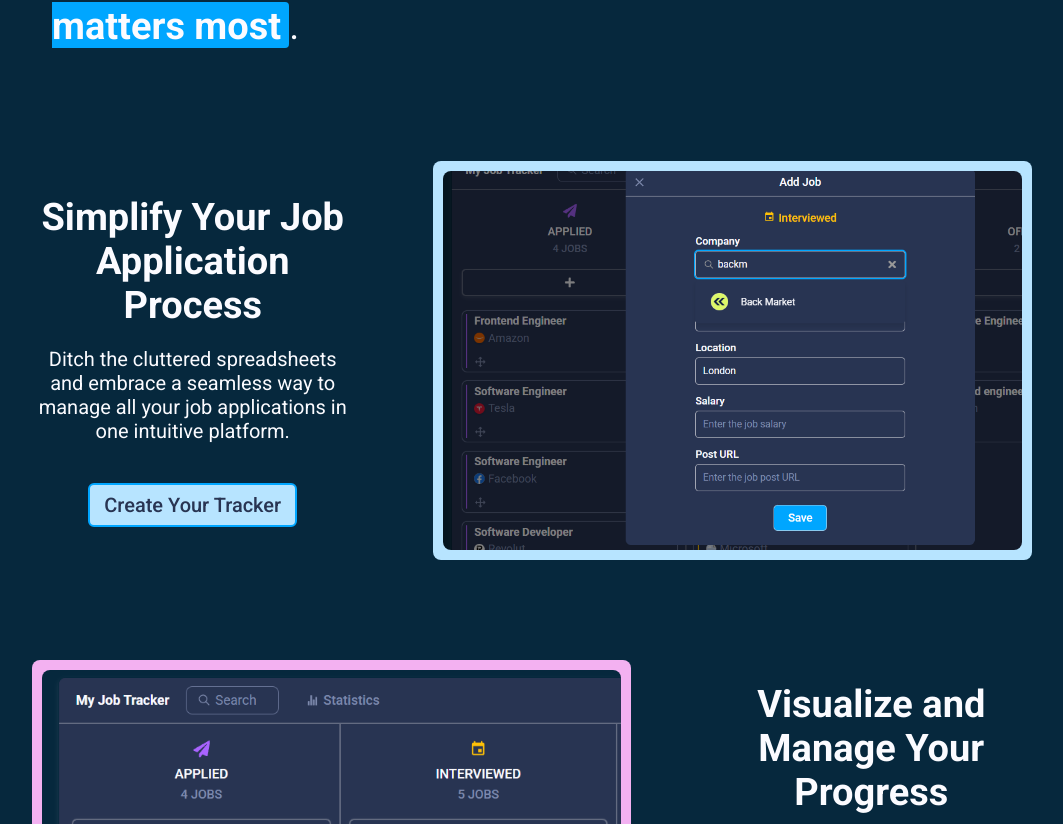
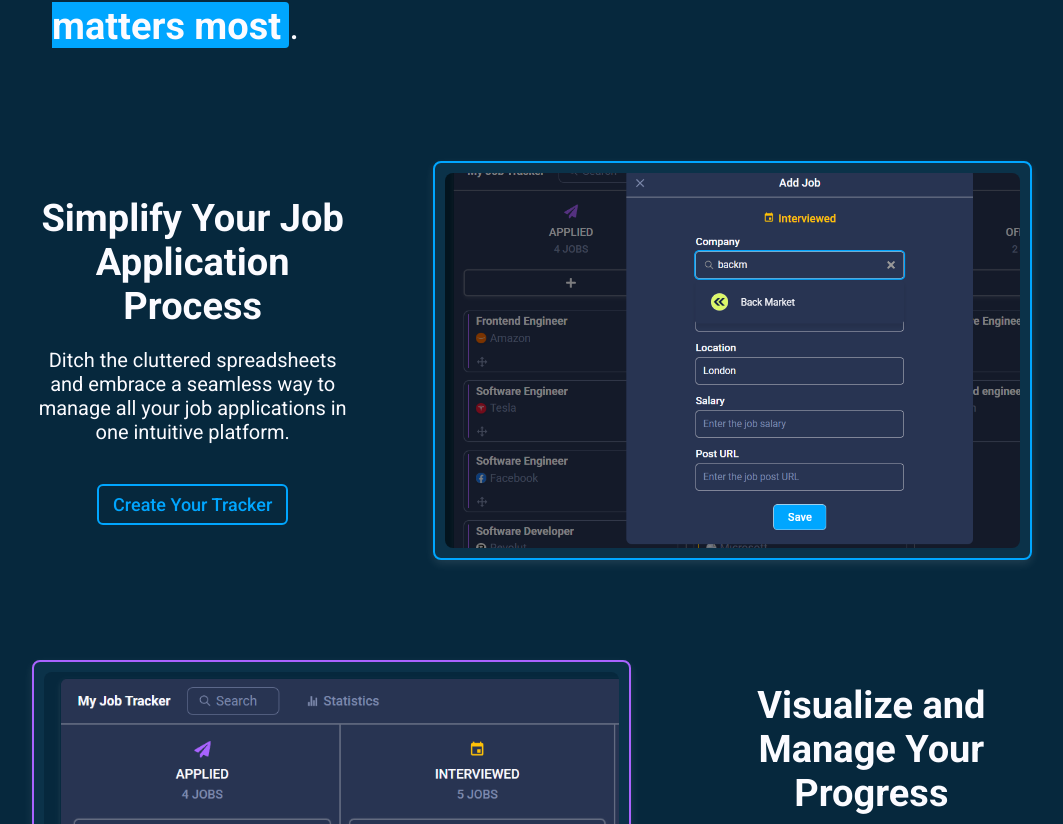
Before and after one commit to jloizel/jobtrackr, a Next.js app: page / in a window 1280 px wide. Shown: the part 1556-2380 px from the top of the page, without its empty margins (108-1171 px from the left). Built offline with nearby package versions, Linux system fonts and the light colour scheme; no server answers; a web font is replaced by a local one.

Commit message:
styling updates

```diff
--- a/src/app/globals.css
+++ b/src/app/globals.css
@@ -21,6 +21,7 @@
   --footer-color: #7e8aad;
   --credit-bar-bg: #06283D;
   --disabled-arrow-color: #7e8aad9c;
+  --feature-bg-color: #f5f5f59a;
 }
 
 [data-theme="dark"] {
@@ -38,7 +39,8 @@
   --footer-border-color: #7e8aad9c;
   --footer-color: #7e8aad;
   --credit-bar-bg: #fbfbff;
-  --disabled-arrow-color: #f5f5f59a
+  --disabled-arrow-color: #f5f5f59a;
+  --feature-bg-color: #0f3851a1;
 }
 
 html,
--- a/src/components/features/features.module.css
+++ b/src/components/features/features.module.css
@@ -39,6 +39,9 @@
   aspect-ratio: 3/2;
   padding: 10px;
   overflow: hidden;
+  background-color: var(--feature-bg-color);
+  box-shadow: 0px 4px 10px var(--mytracker-bs-color);
+  /* background-color: #0f3851a1; */
 
   @media (min-width: 768px) {
     width: 65%;
@@ -101,16 +104,11 @@
   cursor: pointer;
   font-size: 16px;
   color: #283452;
-  box-sizing: content-box;
+  background: none;
 
   @media (min-width: 768px) {
-    font-size: 20px;
+    font-size: 18px;
     margin-top: 20px;
     padding: 8px 14px;
   }
 }
-
-.button:hover {
-  /* opacity: 0.8; */
-  font-weight: 600;
-}
--- a/src/components/features/features.tsx
+++ b/src/components/features/features.tsx
@@ -19,7 +19,7 @@
     }
   ]);
   const { theme } = useContext(ThemeContext);
-
+  const [hoveredButtonId, setHoveredButtonId] = useState<string | null>(null);
 
   useEffect(() => {
     const fetchData = async () => {
@@ -45,7 +45,7 @@
             key={feature.id}
             className={styles.featureContainer}
           >
-            <div className={styles.imageBackground} style={{backgroundColor: feature.backgroundColor}}>
+            <div className={styles.imageBackground} style={{border: `solid 2px ${feature.borderColor}`}}>
               <div className={styles.imageContainer}>
                 <img src={selectedImage} alt={feature.header} />
               </div>
@@ -55,8 +55,14 @@
               <div className={styles.subHeader}>{feature.subHeader}</div>
               <button
                 className={styles.button}
-                style={{border: `solid 2px ${feature.borderColor}`, backgroundColor: feature.backgroundColor}}
+                style={{
+                  border: `solid 2px ${feature.borderColor}`,
+                  backgroundColor: hoveredButtonId === feature.id ? feature.backgroundColor : "",
+                  color: hoveredButtonId === feature.id ? "#fff" : feature.borderColor,
+                }}
                 onClick={handleOnClick}
+                onMouseEnter={() => setHoveredButtonId(feature.id)}
+                onMouseLeave={() => setHoveredButtonId(null)}
               >{feature.buttonText}
               </button>
             </div>
```
